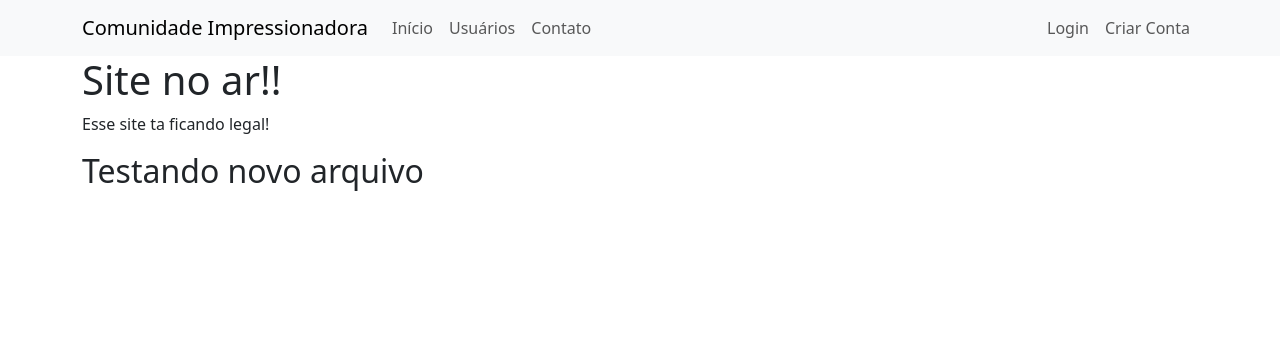
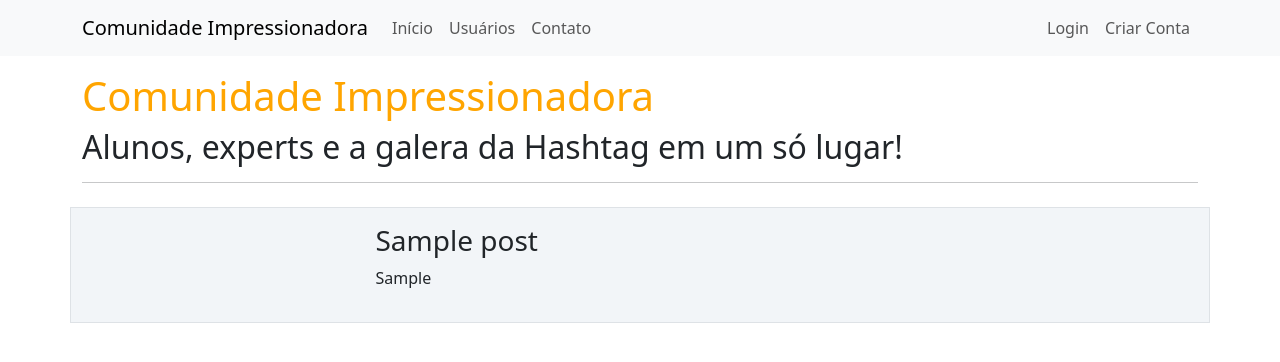
Before and after one commit to Hugo-Hattori/Community_Website, a Flask app: page / in a window 1280 px wide. Shown: the top 362 px of the page. Run offline with Flask 3, Linux system fonts and the light colour scheme; tables that the repository leaves empty hold one stand-in row (values such as "Sample post").

Commit message:
ajusting homepage (Post Feed)
Ajusting Post Feed layout and testing Post creation on the database.

```diff
--- a/comunidade_impressionadora/routes.py
+++ b/comunidade_impressionadora/routes.py
@@ -12,7 +12,8 @@ from wtforms import BooleanField
 
 @app.route('/')
 def home():
-    return render_template('home.html')
+    posts = Post.query.all()
+    return render_template('home.html', posts=posts)
 
 
 @app.route('/contato')
@@ -78,7 +79,7 @@ def perfil():
 def criar_post():
     form = FormCriarPost()
     if form.validate_on_submit():
-        post = Post(titulo=form.titulo.data, corpo=form.corpo.data, autor=current_user)
+        post = Post(titulo=form.titulo.data, corpo=form.corpo.data, autor=current_user) #autor é um backref que liga o Post ao Usuario
         database.session.add(post)
         database.session.commit()
         flash('Post criado com sucesso!', 'alert-success')
--- a/comunidade_impressionadora/static/main.css
+++ b/comunidade_impressionadora/static/main.css
@@ -36,3 +36,7 @@
 .number3{
     font-weight:500;
 }
+
+.meupost{
+    background: #f2f5f8 !important;
+}
--- a/comunidade_impressionadora/templates/home.html
+++ b/comunidade_impressionadora/templates/home.html
@@ -2,9 +2,20 @@
 
 
 {% block body %}
-    <div class="container">
-        <h1> Site no ar!! </h1>
-        <p> Esse site ta ficando legal! <p>
-        <h2> Testando novo arquivo </h2>
+    <div class="container mt-3">
+        <h1 style="color: orange"> Comunidade Impressionadora </h1>
+        <h2> Alunos, experts e a galera da Hashtag em um só lugar! </h2>
+        <hr>
+        {% for post in posts %}
+        <div class="row border mt-4 p-3 meupost">
+            <div class="col col-3">
+
+            </div>
+            <div class="col col-9">
+                <h3>{{ post.titulo }}</h3>
+                <p>{{ post.corpo }}</p>
+            </div>
+        </div>
+        {% endfor %}
     </div>
 {% endblock %}
```
Also changed, not shown: testes3.py (added, +39 -0 lines).
